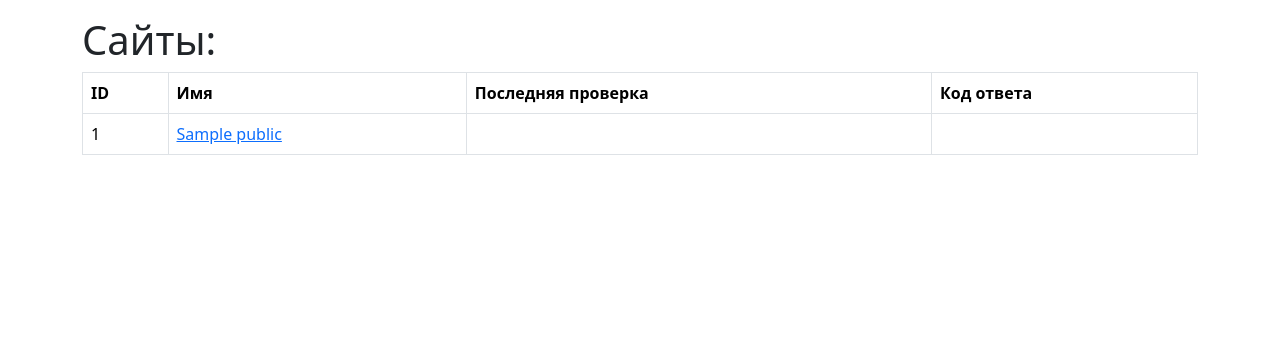
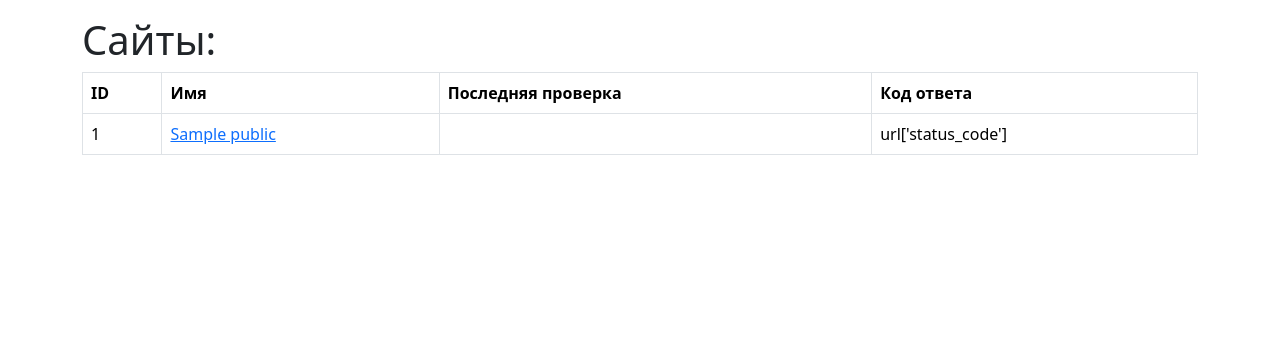
Before and after one commit to illata1998/page-analyzer, a Flask app: page /urls in a window 1280 px wide. Shown: the part 56-420 px from the top of the page. Run offline with Flask 3, Linux system fonts and the light colour scheme; a database or web service that is not in the repository returns one stand-in record (values such as "Sample title"); some libraries are stand-ins or nearby versions.

Commit message:
Update show_all_urls.html

```diff
--- a/page_analyzer/templates/show_all_urls.html
+++ b/page_analyzer/templates/show_all_urls.html
@@ -21,8 +21,12 @@
                             <td>
                                 <a href="{{ url_for('show_url', url_id=url['id']) }}">{{ url['name'] }}</a>
                             </td>
-                            <td></td>
-                            <td></td>
+                            <td>
+                                {% if url['latest_check_at'] %}
+                                    {{ url['latest_check_at'] }}
+                                {% endif %}
+                            </td>
+                            <td>url['status_code']</td>
                         </tr>
                     {% endfor %}
                 {% endif %}
```
